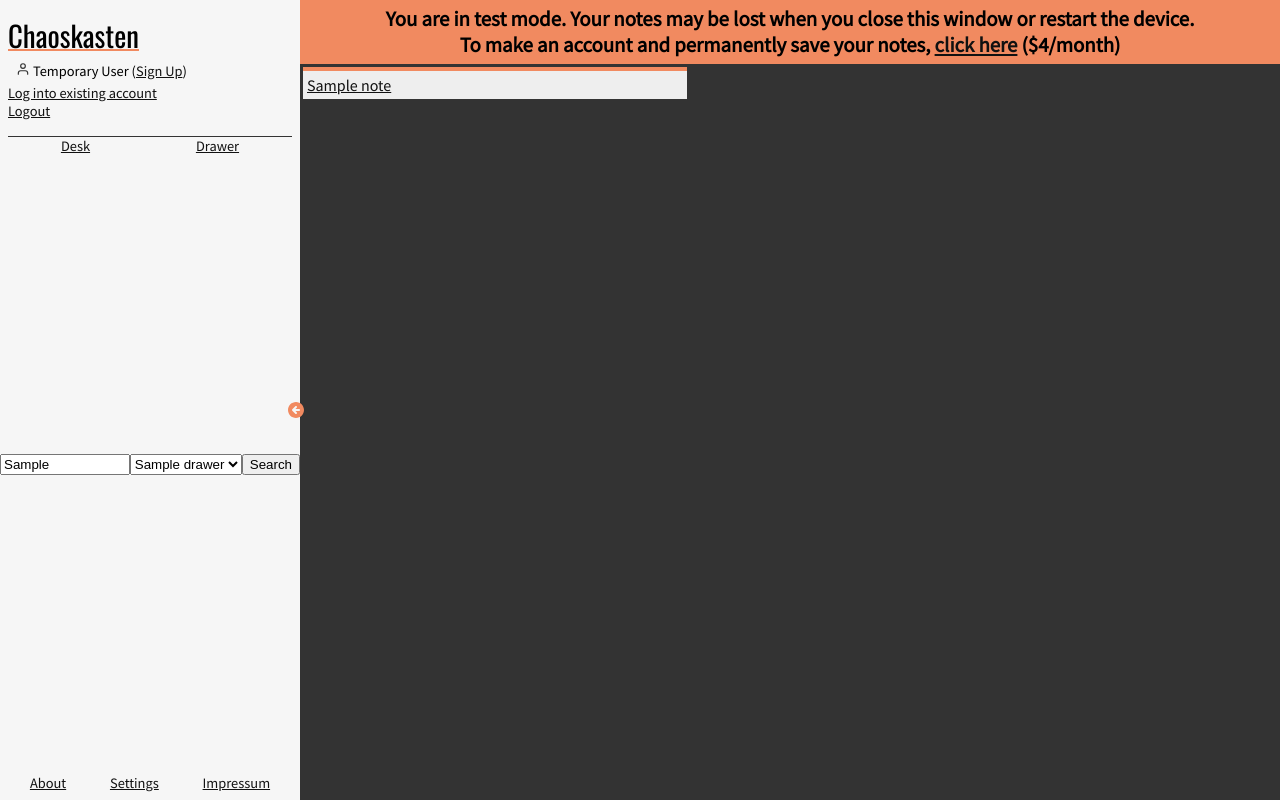
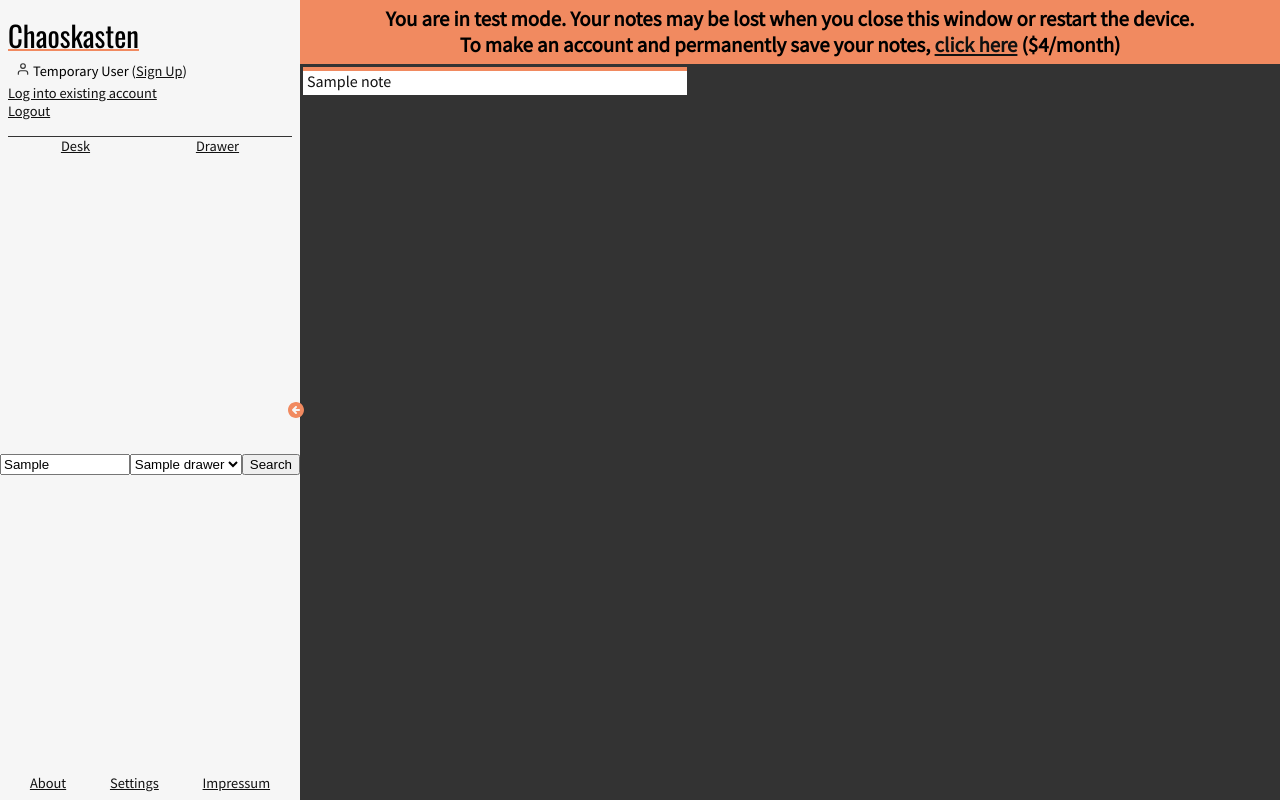
Before and after one commit to koljapluemer/chaoskasten, a Django app: page /drawerView in a window 1280 px wide. Run offline with Django 3.2, Linux system fonts and the light colour scheme; a user stored in the database is signed in; tables that the repository leaves empty hold one stand-in row (values such as "Sample post").

Commit message:
usable drawer view

```diff
--- a/main/static/css/styles.css
+++ b/main/static/css/styles.css
@@ -495,14 +495,24 @@ form {
 }
 
 .drawerView-note {
-  background: white;
+  background: #dddddd;
   padding: 4px;
+}
+
+.drawerView-note-open {
+    border-top: 4px solid #F18A60;
+    background: white;
+    padding-top: 0;
 }
 
 .drawerView-note:hover .drawerView-title {
   text-decoration: underline 2px;
   text-decoration-color: #F18A60;
   font-weight: bold;
+}
+
+.drawerView-note:hover {
+  background: white;
 }
 
 .drawerView-note:hover .drawerView-body {
@@ -521,7 +531,7 @@ form {
   justify-content: space-around;
 }
 
-.drawerView-note-open {
-    border-top: 4px solid #F18A60;
-    background: #eee;
+
+.drawerView-link {
+  text-decoration: none;
 }
--- a/main/templates/drawerView.html
+++ b/main/templates/drawerView.html
@@ -87,9 +87,9 @@
     {% for note in notes %}
 
     {% if note.isNoteOpen %}
-    <a href="/close{{note.id}}">
+    <a href="/close/{{note.id}}/drawerView" class="drawerView-link">
     {% else %}
-    <a href="/open/{{note.id}}">
+    <a href="/open/{{note.id}}/drawerView" class="drawerView-link">
     {% endif %}
     <div class="drawerView-note {% if note.isNoteOpen %}drawerView-note-open{% endif %}">
 
--- a/main/templates/notes.html
+++ b/main/templates/notes.html
@@ -102,7 +102,7 @@
           <a href="/editMode/true" class="button-primary">New Note</a>
         </li>
         <li>
-          <a href="/open/-">Open random note</a>
+          <a href="/open/-/notes">Open random note</a>
         </li>
         <li>
           <a href="/closeNotes">Close all notes</a>
--- a/main/templates/widgets/note.html
+++ b/main/templates/widgets/note.html
@@ -14,7 +14,7 @@
 
     <div class="note-topbar">
       <h2 class="single-note-title">{{ parentnote.title }}</h2>
-      <a href="/close/{{ parentnote.id }}">X</a>
+      <a href="/close/{{ parentnote.id }}/notes">X</a>
     </div>
 
     {% load markdown %}
--- a/main/templates/widgets/noteTitle.html
+++ b/main/templates/widgets/noteTitle.html
@@ -1,5 +1,5 @@
 <li class="note-list-item">
-<a class="note-list-title" href="/open/{{ note.id }}">{{ note.title }}</a>
+<a class="note-list-title" href="/open/{{ note.id }}/notes">{{ note.title }}</a>
   <div class="note-list-links">
     <!-- when we are in the "Pinned" section, offer option to unpin stuff, otherwise allow pinning -->
     {% if unpinnable %}
--- a/main/urls.py
+++ b/main/urls.py
@@ -34,8 +34,8 @@ urlpatterns = [
     # Notes view
     path('notes', views.notes),
     # slug is used to allow a symbol which opens a random note
-    path('open/<slug:noteID>', views.openNote),
-    path('close/<int:noteID>', views.closeNote),
+    path('open/<slug:noteID>/<str:redirectPath>', views.openNote),
+    path('close/<slug:noteID>/<str:redirectPath>', views.closeNote),
     path('closeNotes', views.closeNotes),
 
     # paginator url
--- a/main/views/drawerView.py
+++ b/main/views/drawerView.py
@@ -30,7 +30,6 @@ def drawerSearch(request):
     collection = profile.collection
     # set search term
     collection.searchTerm = request.GET.get('searchTerm')
-    print(collection.searchTerm)
     # set drawer filter
     if Drawer.objects.filter(profile=profile, name=request.GET.get('drawer')):
         collection.openDrawer = Drawer.objects.filter(profile=profile, name=request.GET.get('drawer')).first()
```
Also changed, not shown: main/views/main.py (+9 -5 lines), 1 other file.
